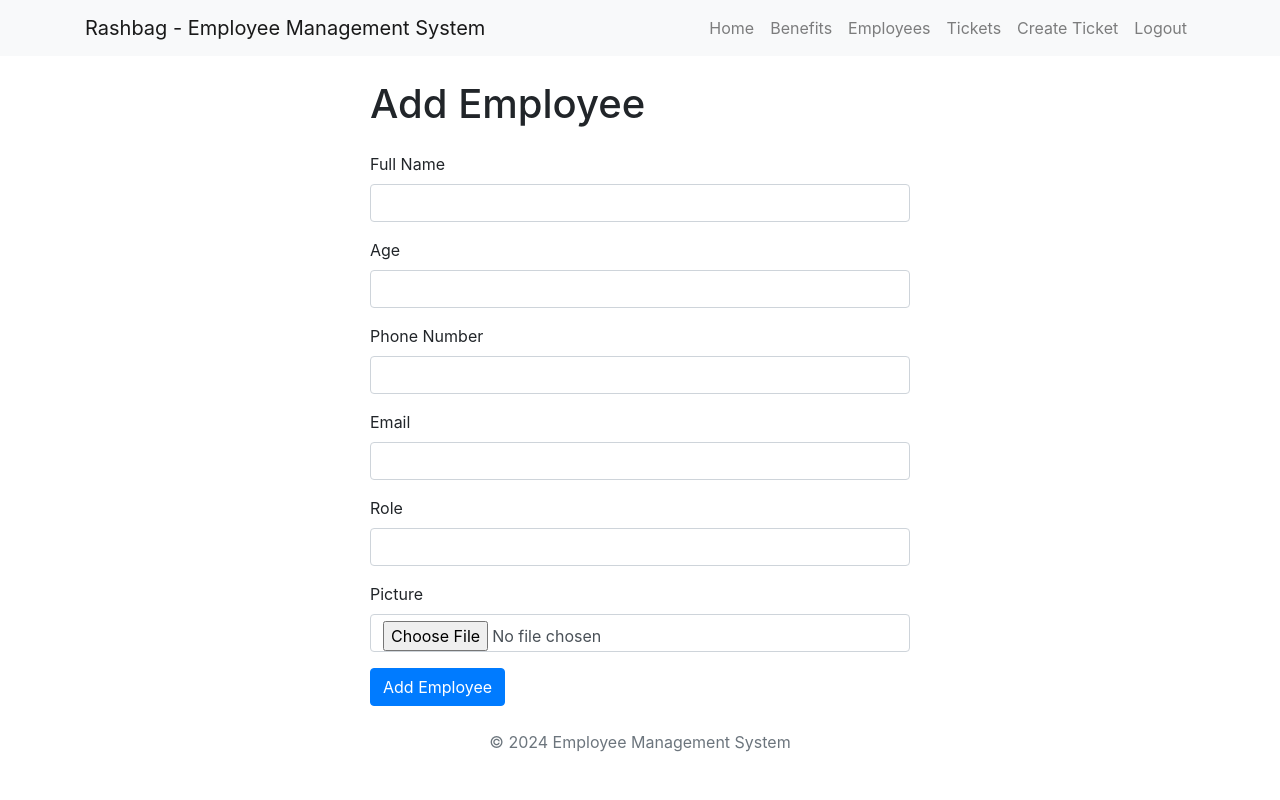
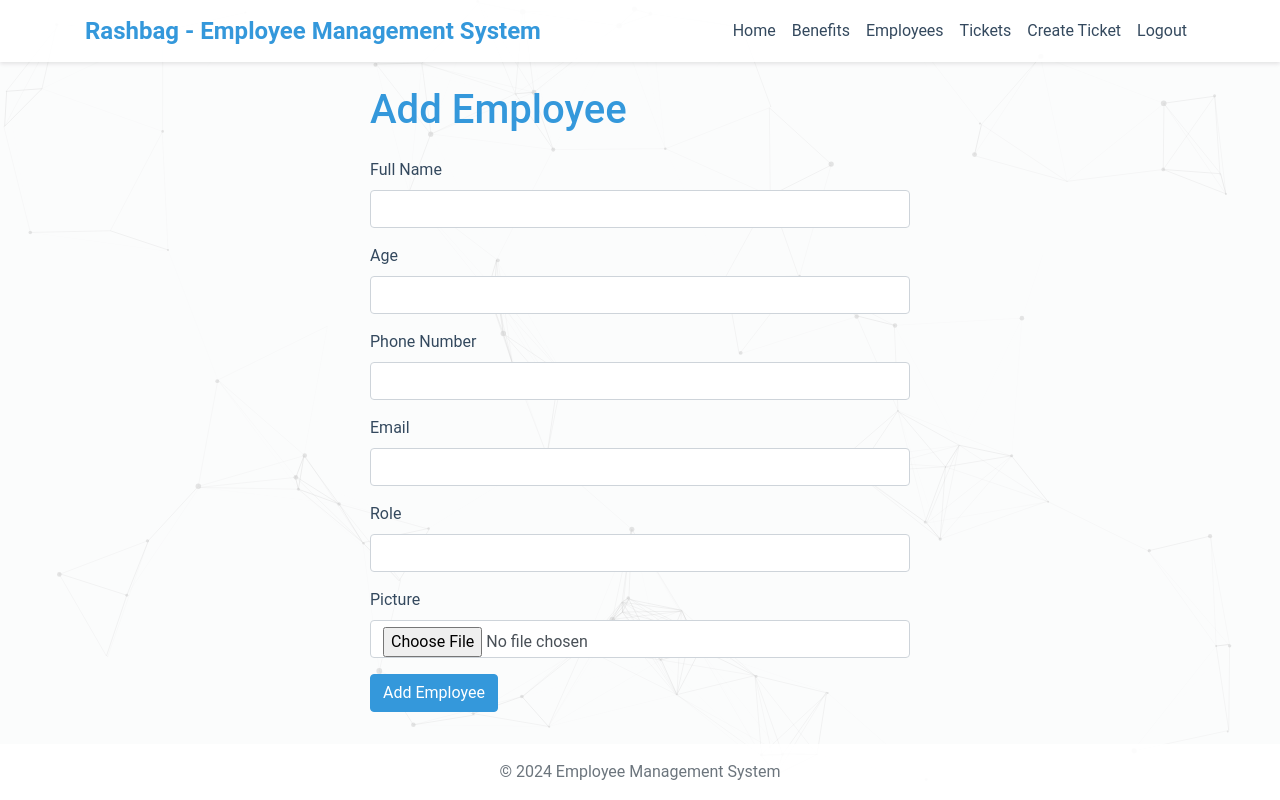
Before and after one commit to SimonJan2/Employee_Management_Flask, a Flask app: page /add_employee in a window 1280 px wide. Run offline with Flask 2, Linux system fonts and the light colour scheme; the visitor is signed in with stand-in values (Sample User, id 1); data comes from the database, SQL or seed files in the repository; some libraries are stand-ins or nearby versions.

Commit message:
rollback

```diff
--- a/app/templates/base.html
+++ b/app/templates/base.html
@@ -1,3 +1,4 @@
+<!-- app/templates/base.html -->
 <!DOCTYPE html>
 <html lang="en">
 <head>
@@ -5,11 +6,10 @@
     <meta name="viewport" content="width=device-width, initial-scale=1.0">
     <title>{% block title %}Rashbag - Employee Management System{% endblock %}</title>
     <link rel="stylesheet" href="https://stackpath.bootstrapcdn.com/bootstrap/4.5.2/css/bootstrap.min.css">
-    <link rel="stylesheet" href="{{ url_for('static', filename='style.css') }}">
+    <link rel="stylesheet" href="{{ url_for('static', filename='css/style.css') }}">
 </head>
 <body>
     <div id="particles-js"></div>
-
     <div class="content-wrapper">
         <nav class="navbar navbar-expand-lg navbar-light bg-light">
             <div class="container">
@@ -31,10 +31,12 @@
                         <li class="nav-item">
                             <a class="nav-link" href="{{ url_for('main.view_tickets') }}">Tickets</a>
                         </li>
-                        <li class="nav-item">
-                            <a class="nav-link" href="{{ url_for('main.create_ticket') }}">Create Ticket</a>
-                        </li>
                         {% if current_user.is_authenticated %}
+                            {% if not current_user.is_admin %}
+                                <li class="nav-item">
+                                    <a class="nav-link" href="{{ url_for('main.create_ticket') }}">Create Ticket</a>
+                                </li>
+                            {% endif %}
                             {% if current_user.is_admin %}
                                 <li class="nav-item">
                                     <a class="nav-link" href="{{ url_for('main.approve_users') }}">Approve Users</a>
@@ -56,7 +58,7 @@
             </div>
         </nav>
 
-        <main class="container mt-4" role="main">
+        <main class="container mt-4">
             {% with messages = get_flashed_messages(with_categories=true) %}
                 {% if messages %}
                     {% for category, message in messages %}
@@ -72,8 +74,10 @@
             {% block content %}{% endblock %}
         </main>
 
-        <footer class="container text-center mt-4">
-            <p class="text-muted">&copy; 2024 Employee Management System</p>
+        <footer class="footer mt-auto py-3 bg-light">
+            <div class="container text-center">
+                <span class="text-muted">© 2024 Employee Management System</span>
+            </div>
         </footer>
     </div>
 
@@ -81,7 +85,7 @@
     <script src="https://cdn.jsdelivr.net/npm/@popperjs/core@2.5.3/dist/umd/popper.min.js"></script>
     <script src="https://stackpath.bootstrapcdn.com/bootstrap/4.5.2/js/bootstrap.min.js"></script>
     <script src="https://cdn.jsdelivr.net/npm/particles.js@2.0.0/particles.min.js"></script>
-    <script src="{{ url_for('static', filename='particles-config.js') }}"></script>
-    <script src="{{ url_for('static', filename='main.js') }}"></script>
+    <script src="{{ url_for('static', filename='js/particles-config.js') }}"></script>
+    <script src="{{ url_for('static', filename='js/main.js') }}"></script>
 </body>
 </html>
```
